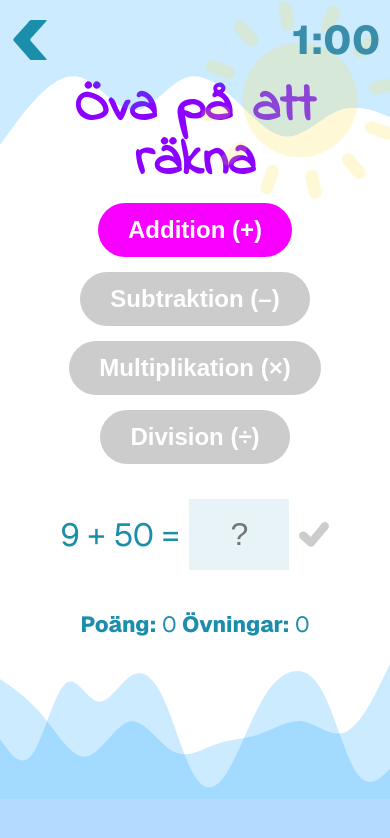
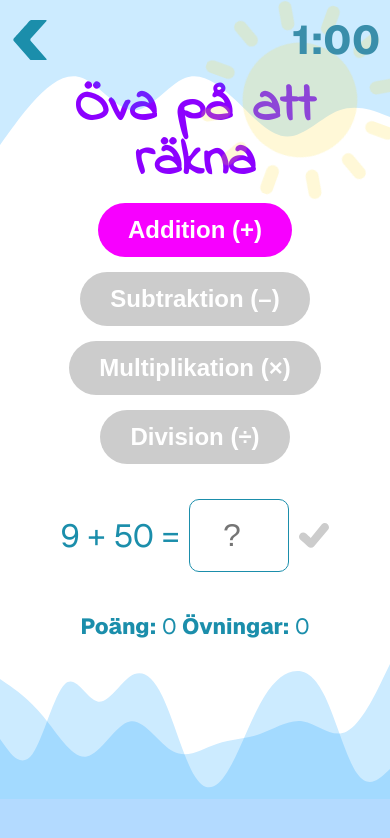
Before and after one commit to calmfors/word-app, a Next.js app: page /math in a window 390 px wide. Shown: the top 838 px of the page. Built offline with nearby package versions, Linux system fonts and the light colour scheme; no server answers.

Commit message:
Remove mobile keyboard fix

```diff
--- a/src/app/page.module.css
+++ b/src/app/page.module.css
@@ -275,9 +275,11 @@ button.speaker:hover {
   padding: 10px;
   width: 120px;
   border: none;
-  background-color: rgba(27, 142, 171, 0.1);
+  background-color: rgba(255, 255, 255, 0.5);
   color: #1b8eab;
   text-align: center;
+  border-radius: 10px;
+  border: 1px solid #1b8eab;
 }
 
 .main .problem p {
@@ -347,17 +349,6 @@ button.speaker:hover {
     width: 100px;
   }
 
-  .main .problem input::-webkit-inner-spin-button,
-    .main .problem input::-webkit-outer-spin-button {
-    -webkit-appearance: none;
-    -moz-appearance: none;
-    appearance: none;
-    margin: 0; }
-/*
-  .main .problem input[type=number] {
-    -moz-appearance: textfield;
-  } */
-
   .main .problem .checkmark {
     width: 30px;
     height: 30px;
--- a/src/app/subpages.module.css
+++ b/src/app/subpages.module.css
@@ -63,11 +63,11 @@
   z-index: 11;
 }
 
-.keyboardOpen .timer {
+/* .keyboardOpen .timer {
   position: absolute;
   top: 320px;
   z-index: 10;
-}
+} */
 
 p.correct,
 p.incorrect {
@@ -98,10 +98,10 @@ p.incorrect {
   color: #d9304c;
 }
 
-.keyboardOpen p.correct,
+/* .keyboardOpen p.correct,
 .keyboardOpen p.incorrect {
   padding-top: 270px;
-}
+} */
 
 .hidden {
   position: absolute;
```
